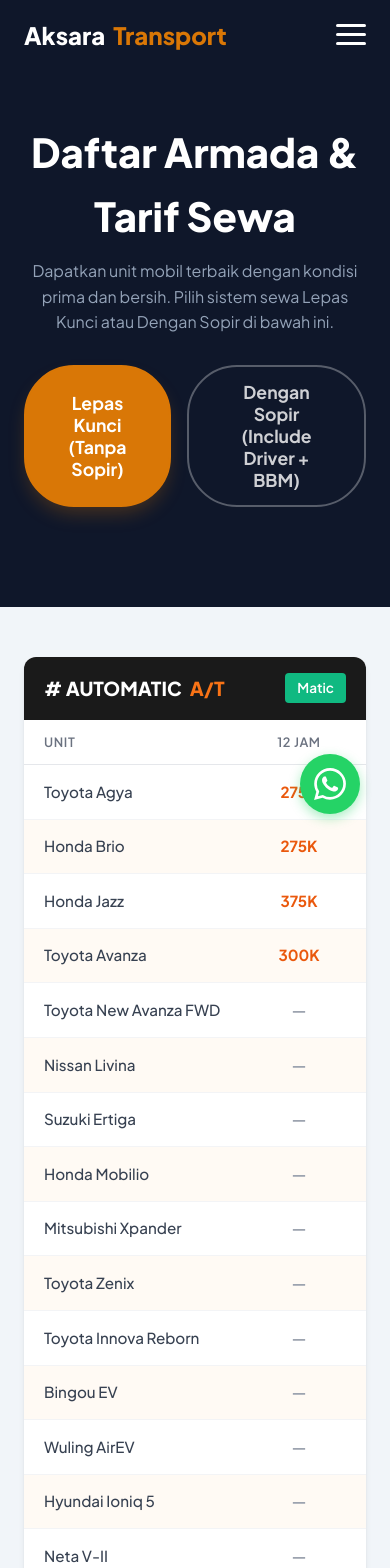
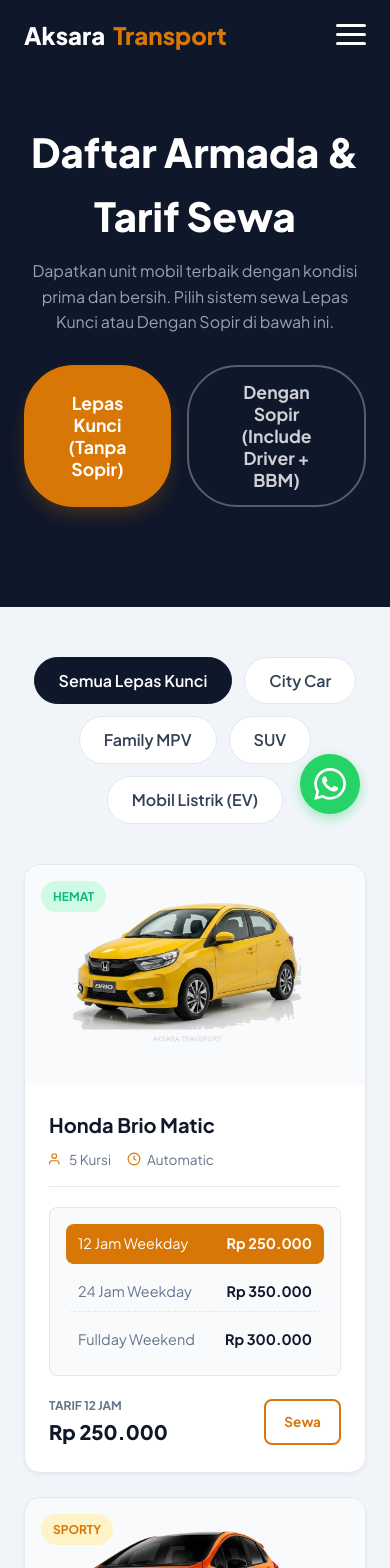
Before and after one commit to nandarprasetya-bot/aksara-transport-web, a Next.js app: page /mobil in a window 390 px wide. Shown: the top 1568 px of the page. Built offline with nearby package versions, Linux system fonts and the light colour scheme.

Commit message:
revert: remove pricelist table from mobil catalog

```diff
--- a/src/app/mobil/page.tsx
+++ b/src/app/mobil/page.tsx
@@ -238,78 +238,6 @@
                     {activeService === 'lepasKunci' && (
                         <div id="lepasKunciSection" className="service-section">
 
-                            {/* BEAUTIFUL PRICELIST TABLE */}
-                            <div style={{ maxWidth: '800px', margin: '0 auto 50px auto', backgroundColor: 'white', borderRadius: '12px', overflow: 'hidden', boxShadow: '0 4px 6px -1px rgba(0, 0, 0, 0.1), 0 2px 4px -1px rgba(0, 0, 0, 0.06)' }}>
-                                {/* Header */}
-                                <div style={{ backgroundColor: '#1a1a1a', padding: '16px 20px', display: 'flex', justifyContent: 'space-between', alignItems: 'center' }}>
-                                    <div style={{ color: 'white', fontSize: '1.2rem', fontWeight: 800, display: 'flex', alignItems: 'center', gap: '8px' }}>
-                                        <span># AUTOMATIC</span>
-                                        <span style={{ color: '#f97316' }}>A/T</span>
-                                    </div>
-                                    <div style={{ backgroundColor: '#10b981', color: 'white', padding: '4px 12px', borderRadius: '4px', fontSize: '0.85rem', fontWeight: 600 }}>
-                                        Matic
-                                    </div>
-                                </div>
-
-                                {/* Table Container */}
-                                <div style={{ overflowX: 'auto' }}>
-                                    <table style={{ width: '100%', borderCollapse: 'collapse', minWidth: '600px' }}>
-                                        <thead>
-                                            <tr style={{ borderBottom: '1px solid #e5e7eb' }}>
-                                                <th style={{ padding: '12px 20px', textAlign: 'left', fontSize: '0.8rem', fontWeight: 600, color: '#6b7280', textTransform: 'uppercase', letterSpacing: '0.05em' }}>UNIT</th>
-                                                <th style={{ padding: '12px 20px', textAlign: 'center', fontSize: '0.8rem', fontWeight: 600, color: '#6b7280', textTransform: 'uppercase', letterSpacing: '0.05em' }}>12 JAM</th>
-                                                <th style={{ padding: '12px 20px', textAlign: 'center', fontSize: '0.8rem', fontWeight: 600, color: '#6b7280', textTransform: 'uppercase', letterSpacing: '0.05em' }}>24 JAM</th>
-                                                <th style={{ padding: '12px 20px', textAlign: 'center', fontSize: '0.8rem', fontWeight: 600, color: '#6b7280', textTransform: 'uppercase', letterSpacing: '0.05em' }}>FULL DAY</th>
-                                                <th style={{ padding: '12px 20px', textAlign: 'center', fontSize: '0.8rem', fontWeight: 600, color: '#6b7280', textTransform: 'uppercase', letterSpacing: '0.05em' }}>SEAT</th>
-                                            </tr>
-                                        </thead>
-                                        <tbody>
-                                            {[
-                                                { unit: 'Toyota Agya', jam12: '275K', jam24: '325K', fullday: '325K', seat: 5 },
-                                                { unit: 'Honda Brio', jam12: '275K', jam24: '325K', fullday: '325K', seat: 5 },
-                                                { unit: 'Honda Jazz', jam12: '375K', jam24: '425K', fullday: '425K', seat: 4 },
-                                                { unit: 'Toyota Avanza', jam12: '300K', jam24: '350K', fullday: '350K', seat: 7 },
-                                                { unit: 'Toyota New Avanza FWD', jam12: '—', jam24: '—', fullday: '425K', seat: 7 },
-                                                { unit: 'Nissan Livina', jam12: '—', jam24: '—', fullday: '425K', seat: 7 },
-                                                { unit: 'Suzuki Ertiga', jam12: '—', jam24: '—', fullday: '425K', seat: 7 },
-                                                { unit: 'Honda Mobilio', jam12: '—', jam24: '—', fullday: '425K', seat: 7 },
-                                                { unit: 'Mitsubishi Xpander', jam12: '—', jam24: '—', fullday: '500K', seat: 7 },
-                                                { unit: 'Toyota Zenix', jam12: '—', jam24: '—', fullday: '700K', seat: 7 },
-                                                { unit: 'Toyota Innova Reborn', jam12: '—', jam24: '—', fullday: '550K', seat: 7 },
-                                                { unit: 'Bingou EV', jam12: '—', jam24: '—', fullday: '500K', seat: 4 },
-                                                { unit: 'Wuling AirEV', jam12: '—', jam24: '—', fullday: '500K', seat: 4 },
-                                                { unit: 'Hyundai Ioniq 5', jam12: '—', jam24: '—', fullday: '1.500K', seat: 5 },
-                                                { unit: 'Neta V-II', jam12: '—', jam24: '—', fullday: '600K', seat: 5 },
-                                                { unit: 'Toyota Fortuner VRZ', jam12: '—', jam24: '—', fullday: '1.100K', seat: 7 },
-                                                { unit: 'Mitsubishi New Pajero', jam12: '—', jam24: '—', fullday: '1.200K', seat: 7 },
-                                            ].map((car, index) => (
-                                                <tr key={index} style={{ backgroundColor: index % 2 === 0 ? '#ffffff' : '#fffaf4', borderBottom: '1px solid #f3f4f6' }}>
-                                                    <td style={{ padding: '14px 20px', fontSize: '0.95rem', color: '#374151', fontWeight: 500 }}>{car.unit}</td>
-                                                    <td style={{ padding: '14px 20px', textAlign: 'center', fontSize: '0.95rem', fontWeight: 700, color: car.jam12 === '—' ? '#9ca3af' : '#ea580c' }}>{car.jam12}</td>
-                                                    <td style={{ padding: '14px 20px', textAlign: 'center', fontSize: '0.95rem', fontWeight: 700, color: car.jam24 === '—' ? '#9ca3af' : '#ea580c' }}>{car.jam24}</td>
-                                                    <td style={{ padding: '14px 20px', textAlign: 'center', fontSize: '0.95rem', fontWeight: 700, color: car.fullday === '—' ? '#9ca3af' : '#ea580c' }}>{car.fullday}</td>
-                                                    <td style={{ padding: '14px 20px', textAlign: 'center' }}>
-                                                        <span style={{ backgroundColor: '#f3f4f6', color: '#6b7280', padding: '4px 10px', borderRadius: '9999px', fontSize: '0.85rem', fontWeight: 600 }}>
-                                                            {car.seat}
-                                                        </span>
-                                                    </td>
-                                                </tr>
-                                            ))}
-                                        </tbody>
-                                    </table>
-                                </div>
-
-                                {/* Footer Alert */}
-                                <div style={{ padding: '24px' }}>
-                                    <div style={{ backgroundColor: '#fffaf4', borderLeft: '4px solid #ea580c', padding: '16px', borderRadius: '4px' }}>
-                                        <p style={{ margin: 0, fontSize: '0.9rem', color: '#6b7280', lineHeight: '1.5' }}>
-                                            <strong style={{ color: '#ea580c' }}>Syarat & Ketentuan:</strong> Weekend (Jumat-Minggu) tarif per-Tanggal. Max per-hari pukul <strong style={{ color: '#ea580c' }}>22:30 WIB</strong>.
-                                        </p>
-                                    </div>
-                                </div>
-                            </div>
-                            <h2 style={{ textAlign: 'center', marginBottom: '30px', fontSize: '1.5rem', fontWeight: 800 }}>Pilih Unit & Detail Spesifikasi</h2>
-
                             <div className="filter-tabs">
                                 <div className={`filter-tab ${lkFilter === 'all' ? 'active' : ''}`} onClick={() => setLkFilter('all')}>Semua Lepas Kunci</div>
                                 <div className={`filter-tab ${lkFilter === 'city' ? 'active' : ''}`} onClick={() => setLkFilter('city')}>City Car</div>
```
